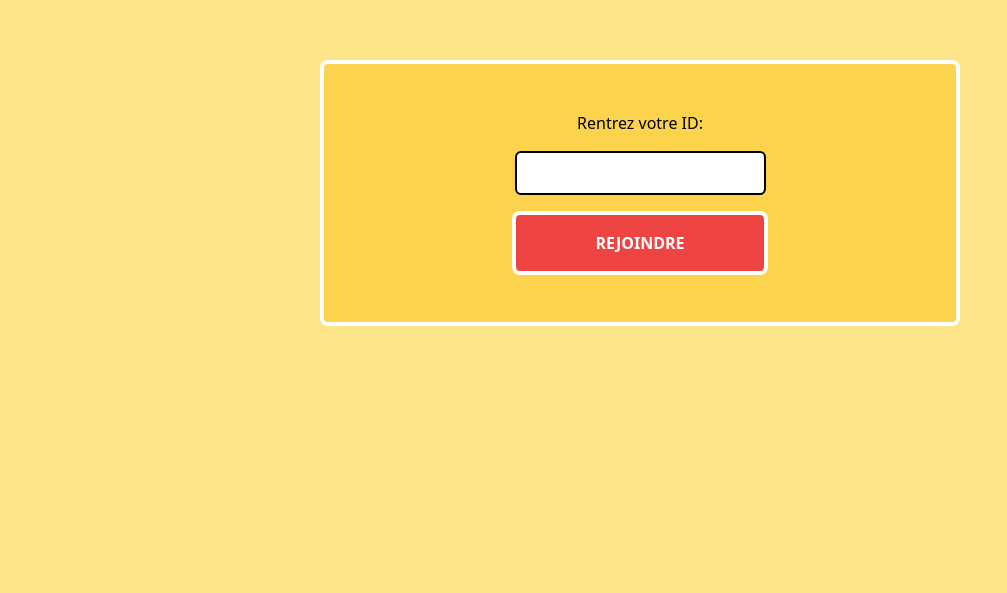
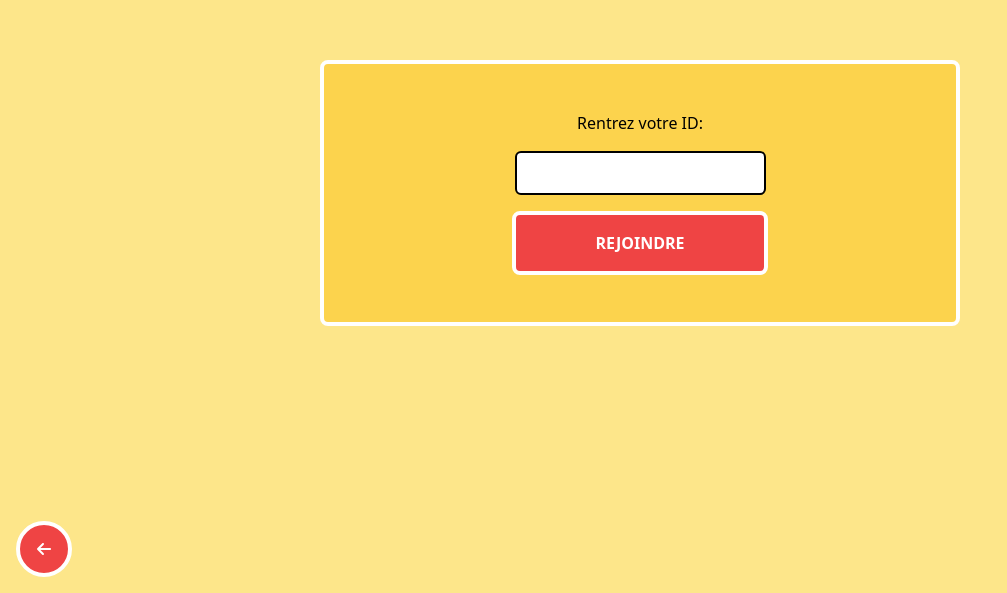
Before and after one commit to AntoineRai/quizz_spotify, a Next.js app: page /multijoueur/join in a window 1280 px wide. Shown: the part 207-800 px from the top of the page, without its empty margins (0-1007 px from the left). Built offline with nearby package versions, Linux system fonts and the light colour scheme.

Commit message:
add gomearrow in join

```diff
--- a/app/multijoueur/join/page.js
+++ b/app/multijoueur/join/page.js
@@ -1,4 +1,5 @@
 import React from "react";
+import HomeArrow from "../../../components/HomeArrow";
 
 const Join = () => {
   return (
@@ -10,6 +11,7 @@ const Join = () => {
           REJOINDRE
         </button>
       </div>
+      <HomeArrow />
     </div>
   );
 };
```
